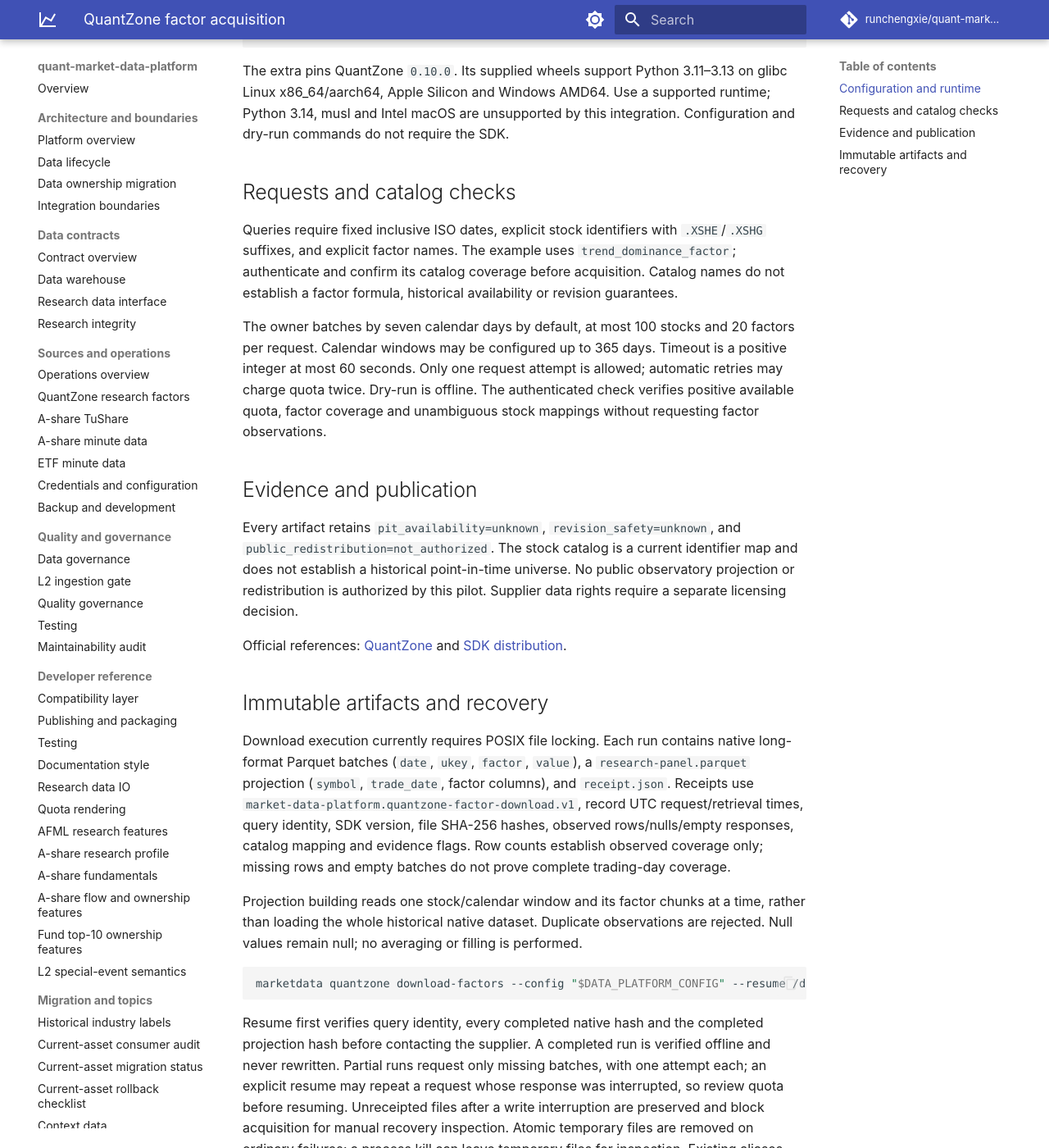
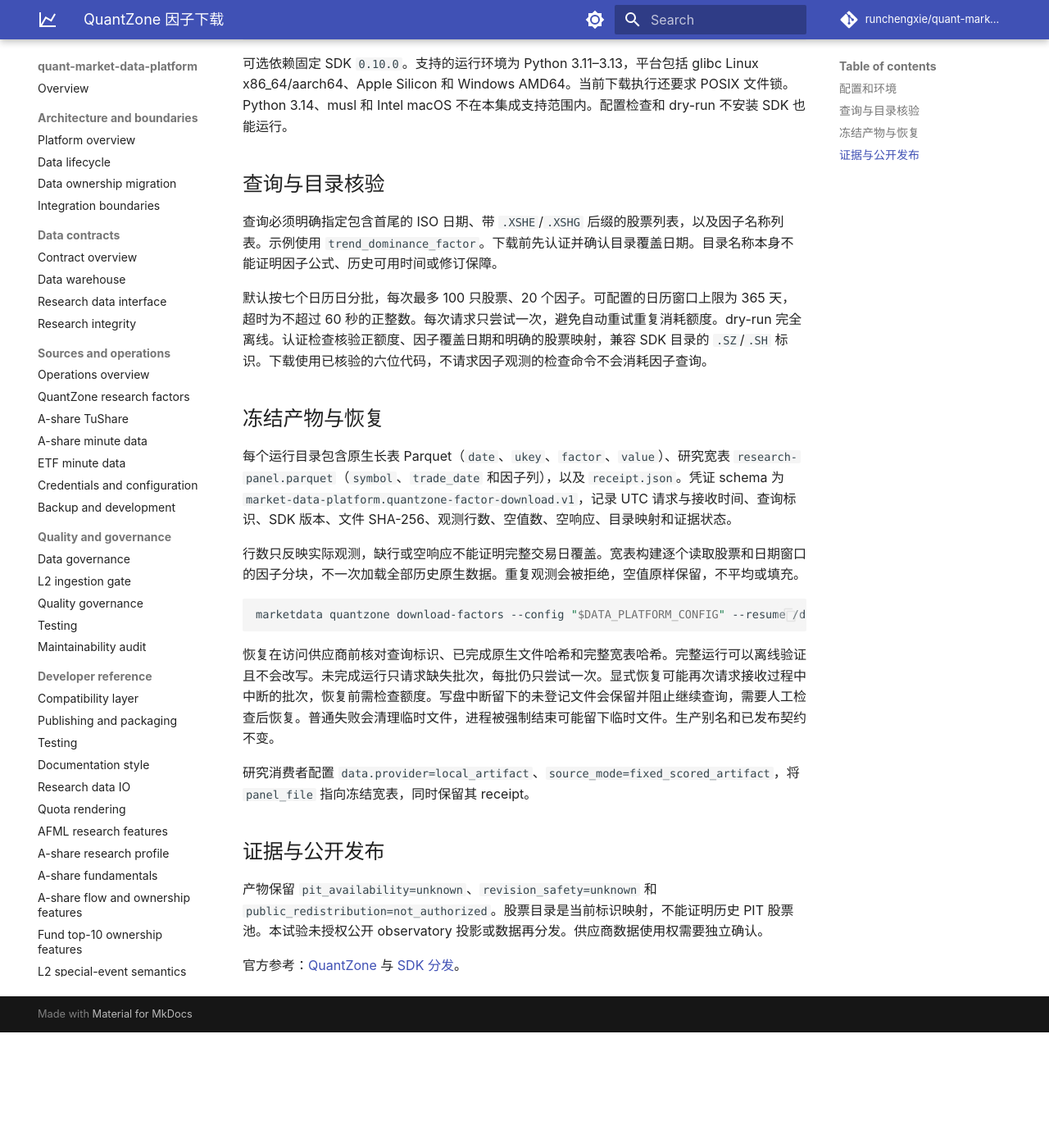
Before and after one commit to runchengxie/quant-market-data-platform, an MkDocs documentation site: the page built from docs/operations/quantzone.md, in a window 1280 px wide and 1400 px high, scrolled down 530 px. Shown: the whole window at 82% size. Built offline with MkDocs 1.6.1 and Material for MkDocs 9.7.7, drawn with Linux system fonts in a browser that asks for light colours; comment, search, counter and statistics services are not loaded; after the commit the page ends 1789 px from its top, so only the background shows below that; some of the changed text lies outside the part shown.

````diff
--- a/docs/operations/quantzone.md
+++ b/docs/operations/quantzone.md
@@ -1,10 +1,12 @@
-# QuantZone factor acquisition
+# QuantZone 因子下载
 
-QuantZone is an optional supplier for bounded research factor artifacts. The data owner downloads and validates them; research consumers use frozen Parquet runs through the existing local artifact interface. These runs do not update production assets or current aliases.
+[English page](quantzone.en.md)
 
-## Configuration and runtime
+QuantZone 是研究因子数据的可选供应商。market-data-platform 负责下载、校验和冻结 Parquet 产物，下游研究通过已有本地产物接口读取。试验产物独立保存，不切换生产资产和 current 别名。
 
-Copy `config/config.example.json` to one private JSON file (mode `0600`) and select it with `DATA_PLATFORM_CONFIG`. Set `QUANTZONE_ACCESS_KEY`, `QUANTZONE_SIGN_SECRET`, and the account-confirmed `QUANTZONE_BASE_URL` in its `environment` object. Never publish credentials. Null credentials leave acquisition unconfigured.
+## 配置和环境
+
+将 `config/config.example.json` 复制到仓库外的单一私有 JSON，文件权限设为 `0600`，并用 `DATA_PLATFORM_CONFIG` 指定。在 `environment` 中填写 `QUANTZONE_ACCESS_KEY`、`QUANTZONE_SIGN_SECRET` 和账户确认的 `QUANTZONE_BASE_URL`。`null` 凭证表示尚未配置。
 
 ```bash
 uv sync --locked --extra quantzone --python 3.13
@@ -13,30 +15,30 @@
 marketdata quantzone download-factors --config "$DATA_PLATFORM_CONFIG"
 ```
 
-The extra pins QuantZone `0.10.0`. Its supplied wheels support Python 3.11–3.13 on glibc Linux x86_64/aarch64, Apple Silicon and Windows AMD64. Use a supported runtime; Python 3.14, musl and Intel macOS are unsupported by this integration. Configuration and dry-run commands do not require the SDK.
+可选依赖固定 SDK `0.10.0`。支持的运行环境为 Python 3.11–3.13，平台包括 glibc Linux x86_64/aarch64、Apple Silicon 和 Windows AMD64。当前下载执行还要求 POSIX 文件锁。Python 3.14、musl 和 Intel macOS 不在本集成支持范围内。配置检查和 dry-run 不安装 SDK 也能运行。
 
-## Requests and catalog checks
+## 查询与目录核验
 
-Queries require fixed inclusive ISO dates, explicit stock identifiers with `.XSHE`/`.XSHG` suffixes, and explicit factor names. The example uses `trend_dominance_factor`; authenticate and confirm its catalog coverage before acquisition. Catalog names do not establish a factor formula, historical availability or revision guarantees.
+查询必须明确指定包含首尾的 ISO 日期、带 `.XSHE`/`.XSHG` 后缀的股票列表，以及因子名称列表。示例使用 `trend_dominance_factor`。下载前先认证并确认目录覆盖日期。目录名称本身不能证明因子公式、历史可用时间或修订保障。
 
-The owner batches by seven calendar days by default, at most 100 stocks and 20 factors per request. Calendar windows may be configured up to 365 days. Timeout is a positive integer at most 60 seconds. Only one request attempt is allowed; automatic retries may charge quota twice. Dry-run is offline. The authenticated check verifies positive available quota, factor coverage and unambiguous stock mappings without requesting factor observations.
+默认按七个日历日分批，每次最多 100 只股票、20 个因子。可配置的日历窗口上限为 365 天，超时为不超过 60 秒的正整数。每次请求只尝试一次，避免自动重试重复消耗额度。dry-run 完全离线。认证检查核验正额度、因子覆盖日期和明确的股票映射，兼容 SDK 目录的 `.SZ`/`.SH` 标识。下载使用已核验的六位代码，不请求因子观测的检查命令不会消耗因子查询。
 
-## Evidence and publication
+## 冻结产物与恢复
 
-Every artifact retains `pit_availability=unknown`, `revision_safety=unknown`, and `public_redistribution=not_authorized`. The stock catalog is a current identifier map and does not establish a historical point-in-time universe. No public observatory projection or redistribution is authorized by this pilot. Supplier data rights require a separate licensing decision.
+每个运行目录包含原生长表 Parquet（`date`、`ukey`、`factor`、`value`）、研究宽表 `research-panel.parquet`（`symbol`、`trade_date` 和因子列），以及 `receipt.json`。凭证 schema 为 `market-data-platform.quantzone-factor-download.v1`，记录 UTC 请求与接收时间、查询标识、SDK 版本、文件 SHA-256、观测行数、空值数、空响应、目录映射和证据状态。
 
-Official references: [QuantZone](https://quantzone.tech/) and [SDK distribution](https://pypi.org/project/quantzone/0.10.0/).
-
-## Immutable artifacts and recovery
-
-Download execution currently requires POSIX file locking. Each run contains native long-format Parquet batches (`date`, `ukey`, `factor`, `value`), a `research-panel.parquet` projection (`symbol`, `trade_date`, factor columns), and `receipt.json`. Receipts use `market-data-platform.quantzone-factor-download.v1`, record UTC request/retrieval times, query identity, SDK version, file SHA-256 hashes, observed rows/nulls/empty responses, catalog mapping and evidence flags. Row counts establish observed coverage only; missing rows and empty batches do not prove complete trading-day coverage.
-
-Projection building reads one stock/calendar window and its factor chunks at a time, rather than loading the whole historical native dataset. Duplicate observations are rejected. Null values remain null; no averaging or filling is performed.
+行数只反映实际观测，缺行或空响应不能证明完整交易日覆盖。宽表构建逐个读取股票和日期窗口的因子分块，不一次加载全部历史原生数据。重复观测会被拒绝，空值原样保留，不平均或填充。
 
 ```bash
 marketdata quantzone download-factors --config "$DATA_PLATFORM_CONFIG" --resume /data/market-data-platform/research/quantzone-pilot/RUN
 ```
 
-Resume first verifies query identity, every completed native hash and the completed projection hash before contacting the supplier. A completed run is verified offline and never rewritten. Partial runs request only missing batches, with one attempt each; an explicit resume may repeat a request whose response was interrupted, so review quota before resuming. Unreceipted files after a write interruption are preserved and block acquisition for manual recovery inspection. Atomic temporary files are removed on ordinary failures; a process kill can leave temporary files for inspection. Existing aliases and published contracts remain unchanged.
+恢复在访问供应商前核对查询标识、已完成原生文件哈希和完整宽表哈希。完整运行可以离线验证且不会改写。未完成运行只请求缺失批次，每批仍只尝试一次。显式恢复可能再次请求接收过程中中断的批次，恢复前需检查额度。写盘中断留下的未登记文件会保留并阻止继续查询，需要人工检查后恢复。普通失败会清理临时文件，进程被强制结束可能留下临时文件。生产别名和已发布契约不变。
 
-Research consumers select `data.provider=local_artifact`, `source_mode=fixed_scored_artifact`, and `panel_file` pointing to the frozen projection. Preserve its receipt alongside the file. Public redistribution remains unauthorized.
+研究消费者配置 `data.provider=local_artifact`、`source_mode=fixed_scored_artifact`，将 `panel_file` 指向冻结宽表，同时保留其 receipt。
+
+## 证据与公开发布
+
+产物保留 `pit_availability=unknown`、`revision_safety=unknown` 和 `public_redistribution=not_authorized`。股票目录是当前标识映射，不能证明历史 PIT 股票池。本试验未授权公开 observatory 投影或数据再分发。供应商数据使用权需要独立确认。
+
+官方参考：[QuantZone](https://quantzone.tech/) 与 [SDK 分发](https://pypi.org/project/quantzone/0.10.0/)。
````
Also changed, not shown: docs/operations/quantzone.en.md (+3 -1 lines), 6 other files.
